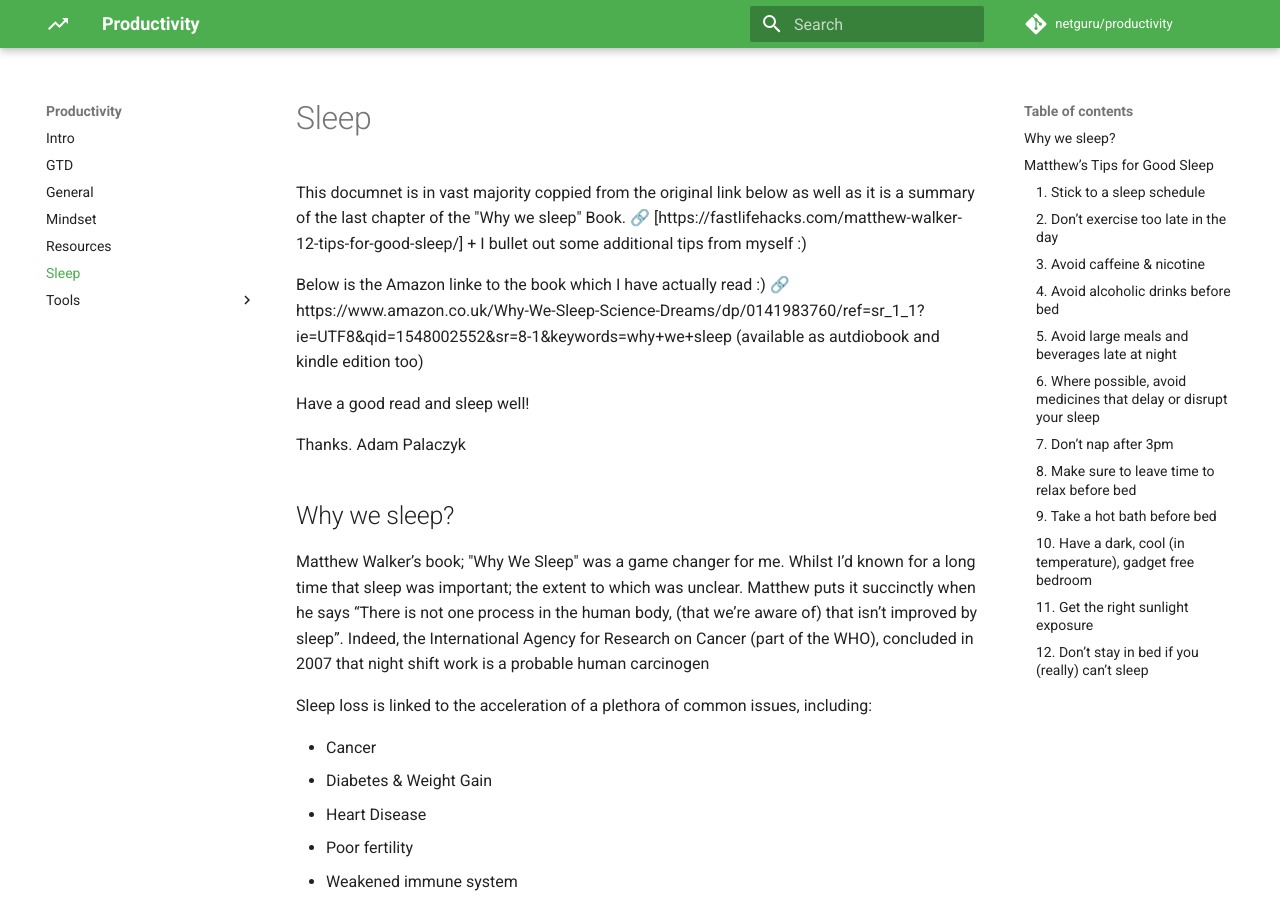
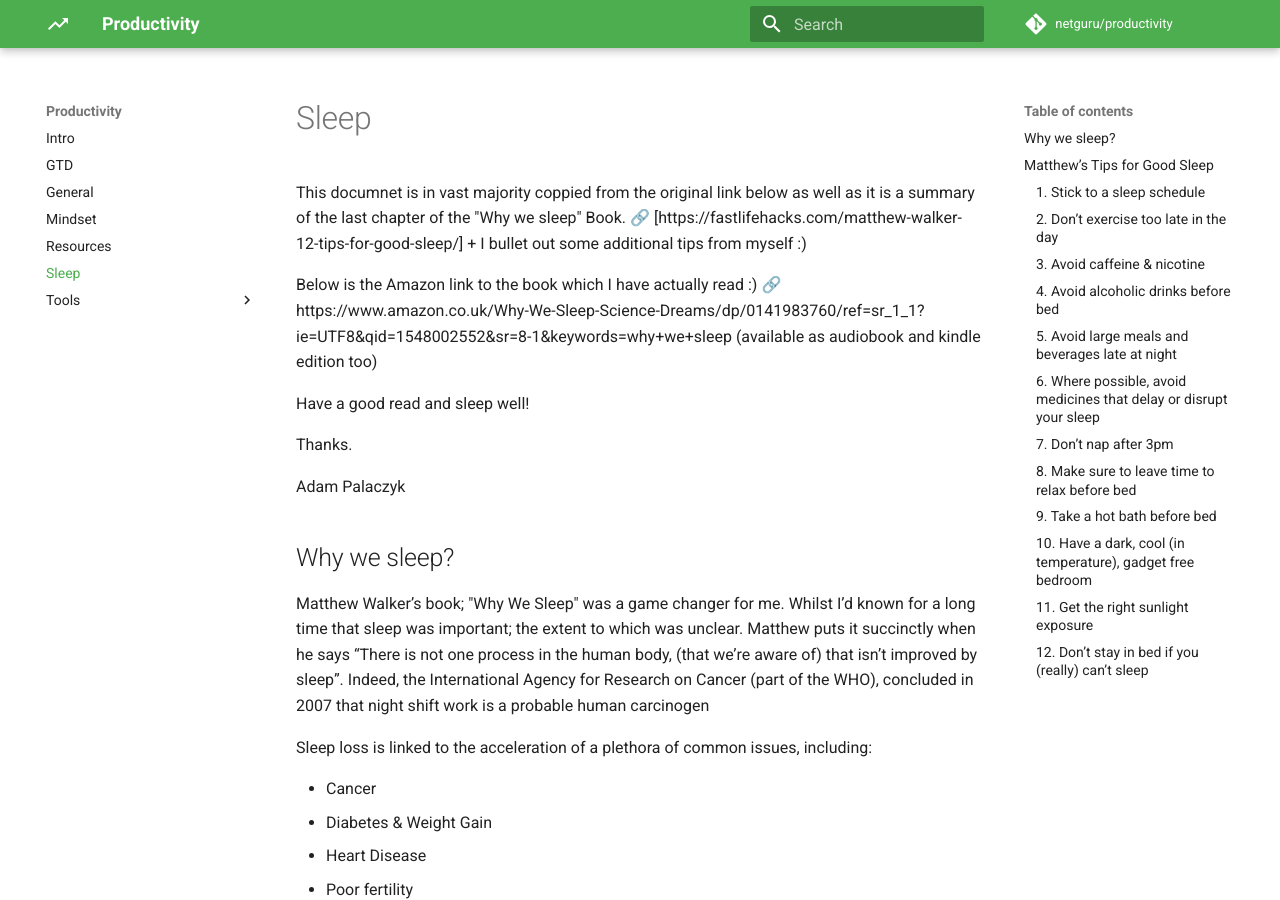
Before and after one commit to netguru/productivity, an MkDocs documentation site: the page built from docs/sleep.md, in a window 1280 px wide and 900 px high. Built offline with MkDocs 1.6.1 and Material for MkDocs 9.7.7, drawn with Linux system fonts in a browser that asks for light colours; comment, search, counter and statistics services are not loaded.

Commit message:
Update sleep.md

```diff
--- a/docs/sleep.md
+++ b/docs/sleep.md
@@ -4,12 +4,13 @@ This documnet is in vast majority coppied from the original link below as well a
 🔗 [https://fastlifehacks.com/matthew-walker-12-tips-for-good-sleep/]
 + I bullet out some additional tips from myself :)
 
-Below is the Amazon linke to the book which I have actually read :)
-🔗 https://www.amazon.co.uk/Why-We-Sleep-Science-Dreams/dp/0141983760/ref=sr_1_1?ie=UTF8&qid=1548002552&sr=8-1&keywords=why+we+sleep (available as autdiobook and kindle edition too)
+Below is the Amazon link to the book which I have actually read :)
+🔗 https://www.amazon.co.uk/Why-We-Sleep-Science-Dreams/dp/0141983760/ref=sr_1_1?ie=UTF8&qid=1548002552&sr=8-1&keywords=why+we+sleep (available as audiobook and kindle edition too)
 
 Have a good read and sleep well!
 
 Thanks.
+
 Adam Palaczyk
 
 ## Why we sleep?
```
